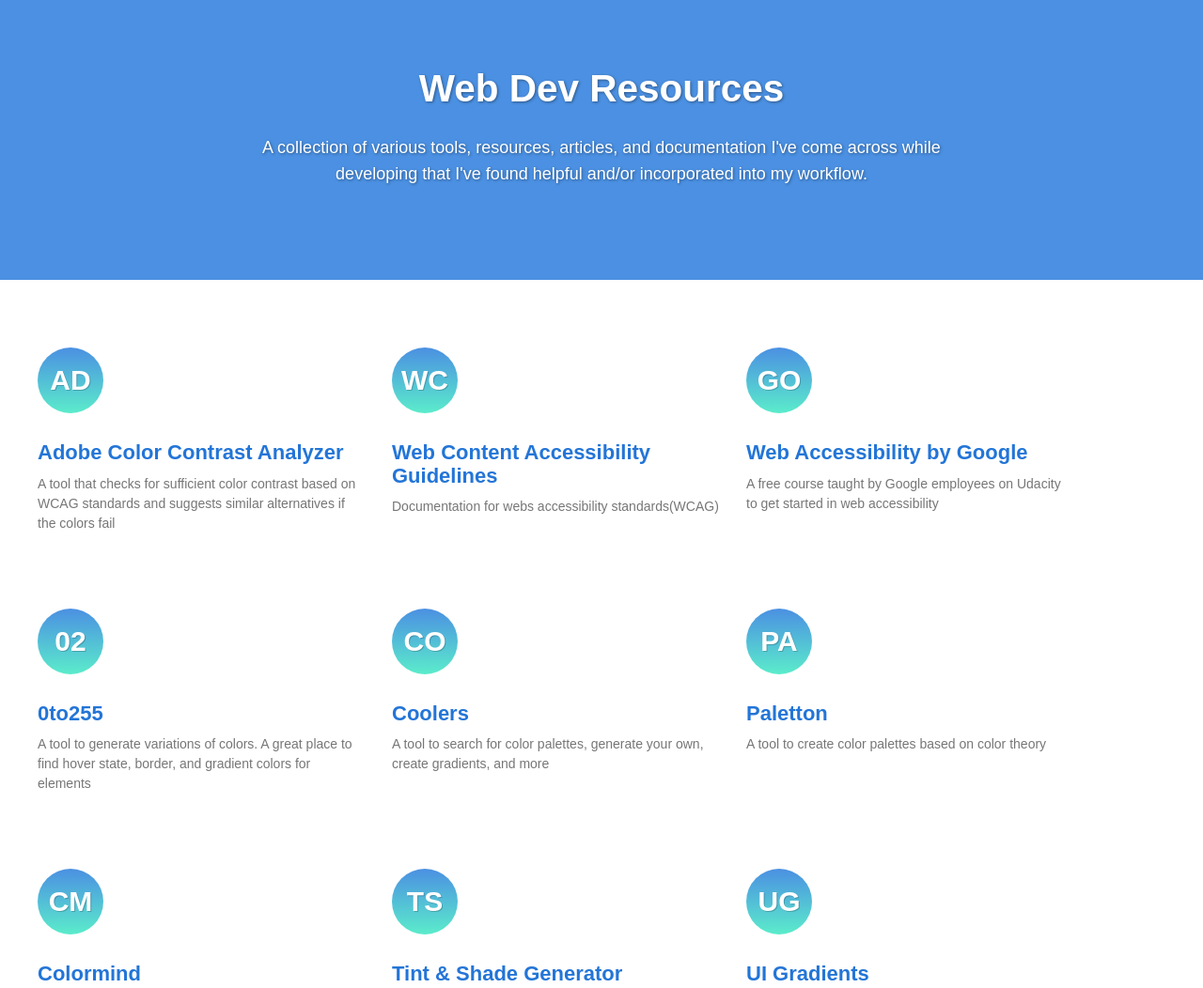
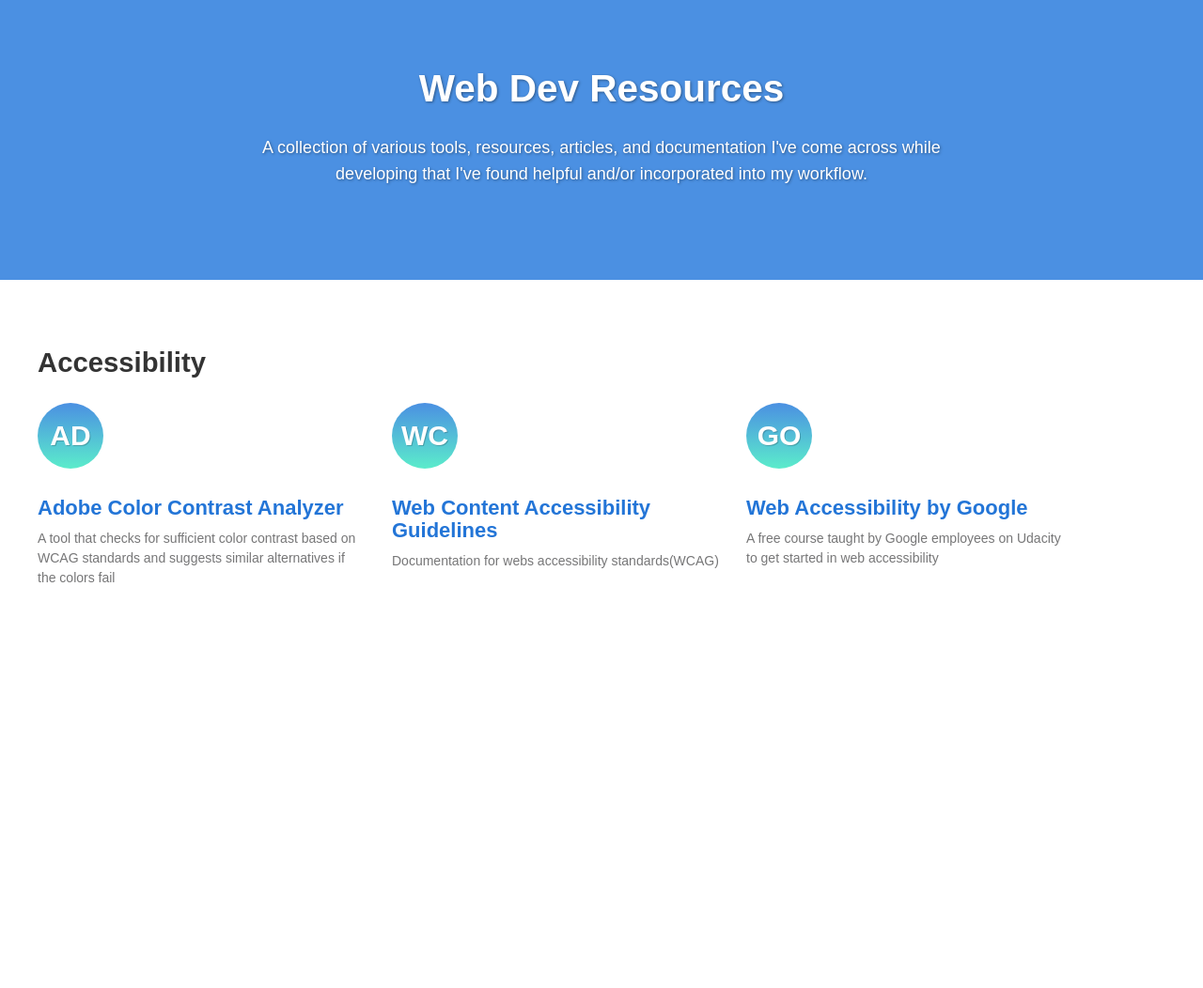
Before and after one commit to dkersten/webdev-resources, a Gatsby site: page / in a window 1280 px wide. Shown: the top 1052 px of the page at 94% size. After the commit the page ends 800 px from the top, so only its background shows below. Built offline with nearby package versions, Linux system fonts and the light colour scheme; Gatsby itself is replaced by a stand-in of ours.

Commit message:
started to build out resource category sections

```diff
--- /dev/null
+++ b/src/components/AccessibilityResources.js
@@ -0,0 +1,45 @@
+import React from "react"
+import styled from "styled-components"
+import { graphql, useStaticQuery } from "gatsby"
+
+import ResourceCard from "./ResourceCard"
+
+const AccessibilityResources = () => {
+
+    const data = useStaticQuery(graphql`
+        query {
+            allResourcesYaml(filter: {category: {eq: "accessibility"}}) {
+                nodes {
+                  category
+                  description
+                  name
+                  id
+                  url
+                  abbreviation
+                }
+              }
+        }
+    `)
+
+    const resources = data.allResourcesYaml.nodes
+
+    return (
+        <SectionEl id="accessibility">
+            <h2>Accessibility</h2>
+
+            <div className="flex-container">
+            {
+                resources.map((resource) => <ResourceCard key={resource.id} {...resource} />)
+            }
+            </div>
+        </SectionEl>
+    )
+
+}
+
+const SectionEl = styled.section`
+    display: flex;
+    flex-wrap: wrap;
+`
+
+export default AccessibilityResources
--- a/src/components/resourceContainer.js
+++ b/src/components/resourceContainer.js
@@ -2,13 +2,13 @@ import * as React from "react"
 import styled from "styled-components"
 import { graphql, useStaticQuery } from "gatsby"
 
-import ResourceCard from "./ResourceCard"
+import AccessibilityResources from "./AccessibilityResources"
 
 const ResourceContainer = () => {
 
     const data = useStaticQuery(graphql`
         query {
-            allResourcesYaml(sort: {fields: category}) {
+            allResourcesYaml {
                 nodes {
                   category
                   description
@@ -25,16 +25,90 @@ const ResourceContainer = () => {
 
     return (
         <ResourceContainerDiv className="wrapper">
-            {
-                resources.map((resource) => <ResourceCard key={resource.id} {...resource} />)
-               }
+            <AccessibilityResources />
+
+            {/* <section id="accessibility">
+                <h2>Accessibility</h2>
+                <div className="flex-container">
+                {
+                    resources.map((resource) => <ResourceCard key={resource.id} {...resource} />)
+                }
+                </div>
+            </section>
+            <section id="color">
+                <h2>Color</h2>
+                <div className="flex-container">
+                {
+                    resources.map((resource) => <ResourceCard key={resource.id} {...resource} />)
+                }
+                </div>
+            </section>
+            <section id="design">
+                <h2>Design</h2>
+                <div className="flex-container">
+                {
+                    resources.map((resource) => <ResourceCard key={resource.id} {...resource} />)
+                }
+                </div>
+            </section>
+            <section id="fonts">
+                <h2>Fonts</h2>
+                <div className="flex-container">
+                {
+                    resources.map((resource) => <ResourceCard key={resource.id} {...resource} />)
+                }
+                </div>
+            </section>
+            <section>
+                <h2>Images</h2>
+                <div className="flex-container">
+                {
+                    resources.map((resource) => <ResourceCard key={resource.id} {...resource} />)
+                }
+                </div>
+            </section>
+            <section>
+                <h2>Inspiration</h2>
+                <div className="flex-container">
+                {
+                    resources.map((resource) => <ResourceCard key={resource.id} {...resource} />)
+                }
+                </div>
+            </section>
+            <section>
+                <h2>Learning</h2>
+                <div className="flex-container">
+                {
+                    resources.map((resource) => <ResourceCard key={resource.id} {...resource} />)
+                }
+                </div>
+            </section>
+            <section>
+                <h2>Miscellaneous</h2>
+                <div className="flex-container">
+                {
+                    resources.map((resource) => <ResourceCard key={resource.id} {...resource} />)
+                }
+                </div>
+            </section>
+            <section>
+                <h2>Tooling</h2>
+                <div className="flex-container">
+                {
+                    resources.map((resource) => <ResourceCard key={resource.id} {...resource} />)
+                }
+                </div>
+            </section> */}
         </ResourceContainerDiv>
     )
 }
 
 const ResourceContainerDiv = styled.main`
-    display: flex;
-    flex-wrap: wrap;
+
+    .flex-container {
+        display: flex;
+        flex-wrap: wrap;
+    }
     /* justify-content: center; */
 `
 
```
